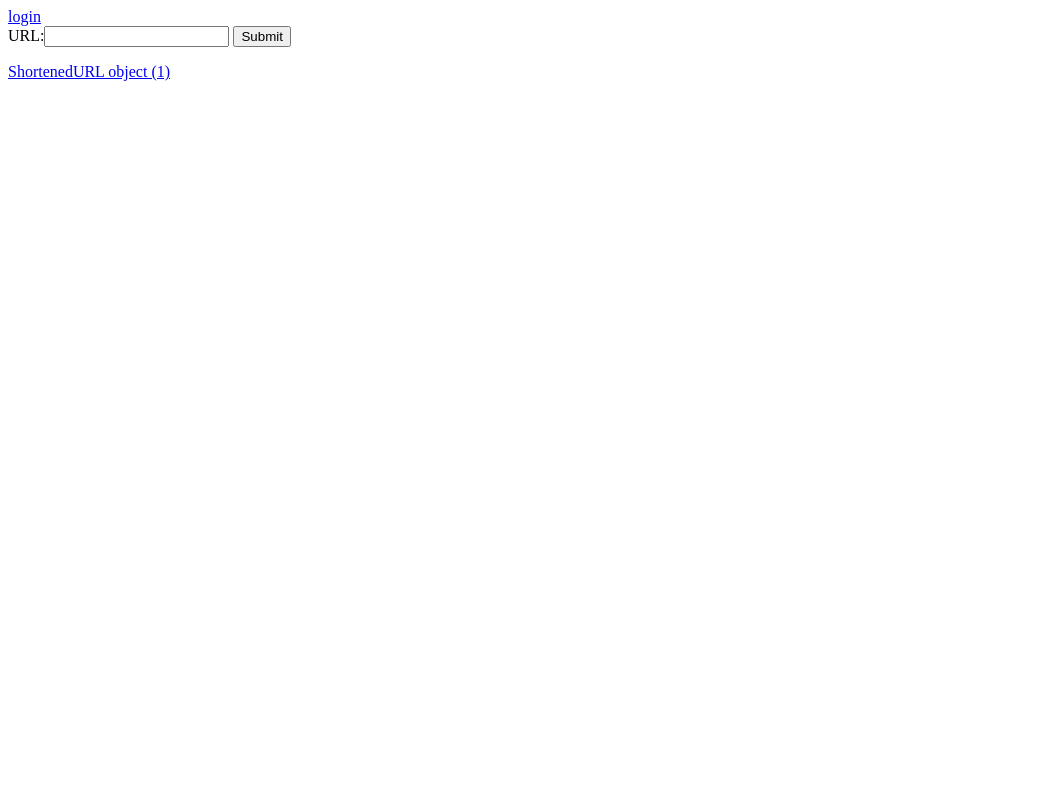
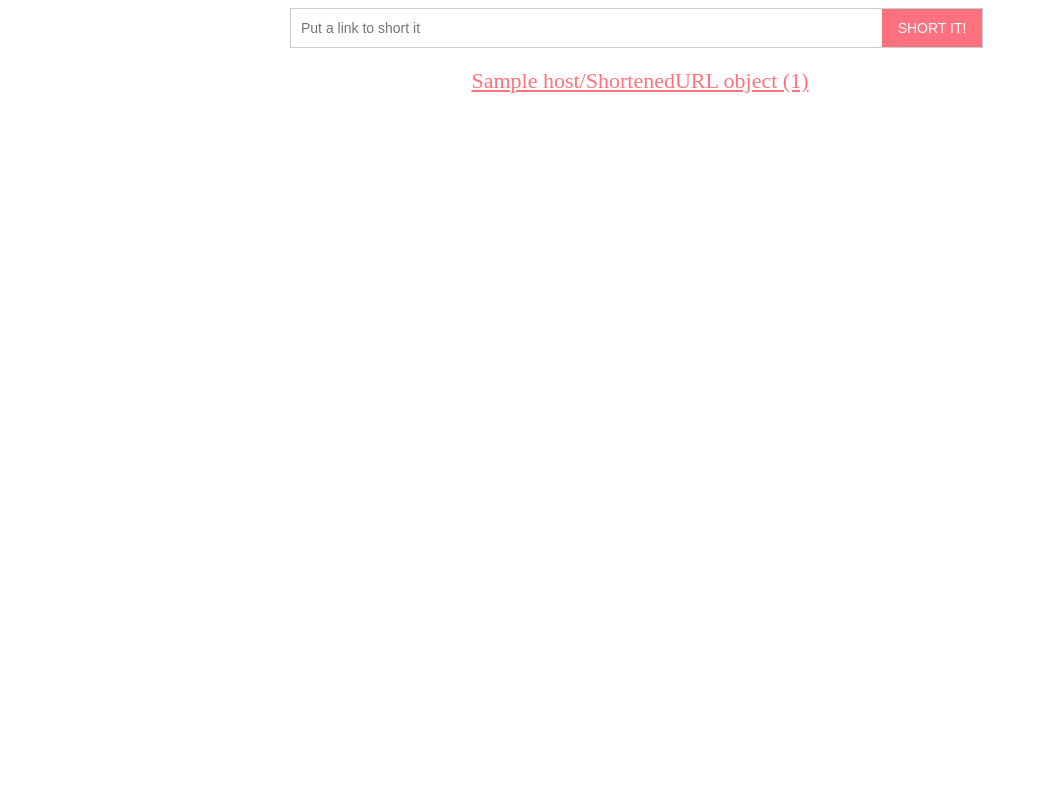
Before and after one commit to hermancaldara/url_shortener, a Django app: template url_shortener/templates/url_shortener/index.html in a window 1280 px wide. Shown: the whole page, without its empty margins (0-1038 px from the left). Run offline with Django 3.2, Linux system fonts and the light colour scheme; tables that the repository leaves empty hold one stand-in row (values such as "Sample post"); the template is opened without the code that fills it: values that come from a table or form of the project are taken from there, most other values are stand-ins (such as "Sample title", 1, 10 or a date in 2020).

Commit message:
Basic style for the app.

```diff
--- a/url_shortener/forms.py
+++ b/url_shortener/forms.py
@@ -2,4 +2,7 @@ from django import forms
 
 
 class ShortenURLForm(forms.Form):
-    url = forms.URLField(label='URL')
+    url = forms.URLField(
+        label='URL',
+        widget=forms.TextInput(attrs={'placeholder': 'Put a link to short it'})
+    )
--- /dev/null
+++ b/url_shortener/static/url_shortener/css/style.css
@@ -0,0 +1,43 @@
+* {
+    box-sizing: border-box;
+}
+.content {
+    margin: 0 auto;
+    width: 700px;
+}
+.login {
+    display: none;
+    text-align: center;
+}
+.submit {
+    background: #ff717e;
+    border: 0;
+    color: white;
+    cursor: pointer;
+    font-size: 14px;
+    height: 38px;
+    margin-left: -105px;
+    text-transform: uppercase;
+    width: 100px;
+}
+.submit:hover {
+    background: #e86672;
+}
+input[type=text] {
+    background: #fff;
+    border: 1px solid #ccc;
+    height: 40px;
+    font-size: 14px;
+    padding-left: 10px;
+    padding-right: 114px;
+    margin: 0;
+    margin-bottom: 20px;
+    width: 99%;
+    text-align: 10px;
+}
+.shortened-url {
+    color: #ff717e;
+    font-size: 22px;
+    display: block;
+    text-align: center;
+}
--- a/url_shortener/templates/url_shortener/index.html
+++ b/url_shortener/templates/url_shortener/index.html
@@ -1,15 +1,30 @@
+{% load static from static %}
+
+<!DOCTYPE html>
+<html>
+<head>
+    <title>URL Shortener</title>
+    <link rel="stylesheet" href="{% static 'url_shortener/css/style.css' %}">
+</head>
+<body>
+    <div class="content">
         {% if user.is_authenticated %}
             {{ user }} <a href="{% url 'django.contrib.auth.views.logout' %}">logout</a>
         {% else %}
-    <a href="/login">login</a>
+            <a class="login" href="/login">login</a>
         {% endif %}
 
         <form action="/" method="post">
             {% csrf_token %}
-    {{ form }}
-    <input type="submit" value="Submit" />
+            <div>
+                {{ form.url }}
+                <input class="submit" type="submit" value="short it!" />
+            </div>
         </form>
 
         {% if shortened_url %}
-    <a href="{{ shortened_url }}">{{ shortened_url }}</a>
+            <a class="shortened-url" href="{{ shortened_url }}">{{ host }}/{{ shortened_url }}</a>
         {% endif %}
+    </div>
+</body>
+</html>
```
Lines whose indentation alone changed are shown as unchanged.
